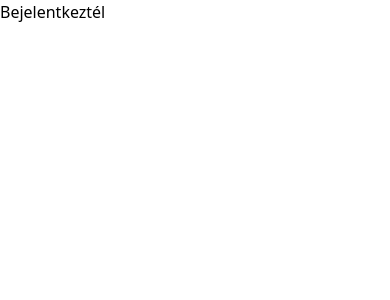
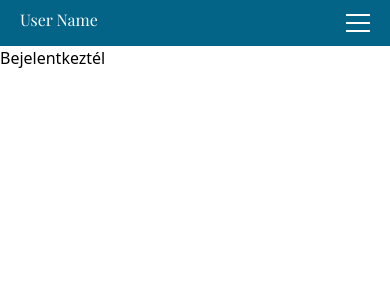
Before and after one commit to zsombinagy/newspaper_analysis, a SvelteKit app in the folder app/: page /j9l4u8eojl/main in a window 390 px wide. Shown: the top 300 px of the page. Built offline with nearby package versions, Linux system fonts and the light colour scheme; a web font is replaced by a local one.

Commit message:
start the navbar with a design

```diff
--- a/app/src/components/AdminNav.svelte
+++ b/app/src/components/AdminNav.svelte
@@ -1,15 +1,61 @@
-<nav>
+<script>
+  import { fly } from "svelte/transition";
+  let isMenuOpen = false;
+
+  const toggleMenu = () => {
+    isMenuOpen = !isMenuOpen;
+  };
+</script>
+
+<nav
+  class="w-full bg-main_blue text-white flex justify-between py-2 px-5 font-playfair"
+>
+  <div class="">
     <a href="/j9l4u8eojl/admin">
-        <div>
-            <img src="" alt="">
-            <p>User Name</p>
-            <p>User Email</p>
-        </div>
+      <div class="">
+        <p>User Name</p>
+        <p class="hidden">User Email</p>
+      </div>
     </a>
-    <ul>
-        <li><a href="/j9l4u8eojl/main">Main</a></li>
+  </div>
+  <button class="focus:outline-none mt-1.5 md:hidden" on:click={toggleMenu}>
+    <span
+      class="block bar-1 w-6 h-0.5 bg-white mb-1.5 bar"
+      class:active={isMenuOpen}
+    ></span>
+    <span
+      class="block bar-2 w-6 h-0.5 bg-white mb-1.5 bar"
+      class:active={isMenuOpen}
+    ></span>
+    <span
+      class="block bar-3 w-6 h-0.5 bg-white mb-1.5 bar"
+      class:active={isMenuOpen}
+    ></span>
+  </button>
+  {#if isMenuOpen}
+    <div class="absolute top-10 left-0 bg-main_blue w-full opacity-80"  transition:fly={{ x: 0, y: 0,duration: 1000}}>
+      <ul class="flex justify-center flex-col items-center pt-3">
         <li><a href="/j9l4u8eojl/ownProjects">Saját Projekteim</a></li>
         <li><a href="/j9l4u8eojl/allProjects">Összes projekt</a></li>
         <li><a href="/j9l4u8eojl/newPorject">Új cikk elemzés</a></li>
-    </ul>
+      </ul>
+    </div>
+  {/if}
 </nav>
+
+<style>
+  .bar {
+    transition: 0.4s;
+  }
+  .bar-1.active {
+    transform: rotate(-45deg) translate(-5px, 5px);
+  }
+  .bar-2.active {
+    opacity: 0;
+  }
+  .bar-3.active {
+    transform: rotate(45deg) translate(-5px, -6px);
+  }
+
+
+</style>
--- a/app/src/routes/j9l4u8eojl/+layout.svelte
+++ b/app/src/routes/j9l4u8eojl/+layout.svelte
@@ -1,4 +1,7 @@
-<script>;
+<script>
+  import AdminNav from "../../components/AdminNav.svelte";
+
+;
 </script>
 
 <div class="app h-full">
--- a/app/src/routes/j9l4u8eojl/+page.svelte
+++ b/app/src/routes/j9l4u8eojl/+page.svelte
@@ -1,15 +1,14 @@
 <script lang="ts">
-
 </script>
 
 <div class="absolute top-0 left-0 flex justify-center items-center h-full w-full">
 
     <div class="bg-main_blue h-30 w-30 font-playfair py-10 px-5 shadow-lg shadow-black "  >
       <h1 class="text-base md:text-2xl mb-5 text-white">Üdvözlünk a Köz admin oldalán</h1>
-      <div class="flex justify-center">
+      <div class="flex justify-center ">
         <form class="auth-from flex items-center" method="post" action="?/OAuth2">
           <img src="google.png" class="size-8" alt="" />
-          <button class="align-center text-white">Bejelentkezés</button>
+          <button class="align-center text-white hover:text-main_yellow duration-300">Bejelentkezés</button>
         </form>
       </div>
     </div>
--- a/app/src/routes/j9l4u8eojl/main/+page.svelte
+++ b/app/src/routes/j9l4u8eojl/main/+page.svelte
@@ -1,9 +1,12 @@
 
 <script>
-
+    import AdminNav from "../../../components/AdminNav.svelte";
 
 </script>
+<div>
+    <AdminNav></AdminNav>
+</div>
+<div>
 
-<div>
     <p>Bejelentkeztél</p>
 </div>
--- a/app/src/stores/stores.ts
+++ b/app/src/stores/stores.ts
@@ -5,6 +5,3 @@ import type { adminInfoSchema } from "../modell"
 export type AdminInfoType = z.infer<typeof adminInfoSchema>
 
 export const isLoggedIn = writable(false)
-
-
-export const anyLoginTrouble = writable(false)
```
Also changed, not shown: app/static/profile.png (added).
